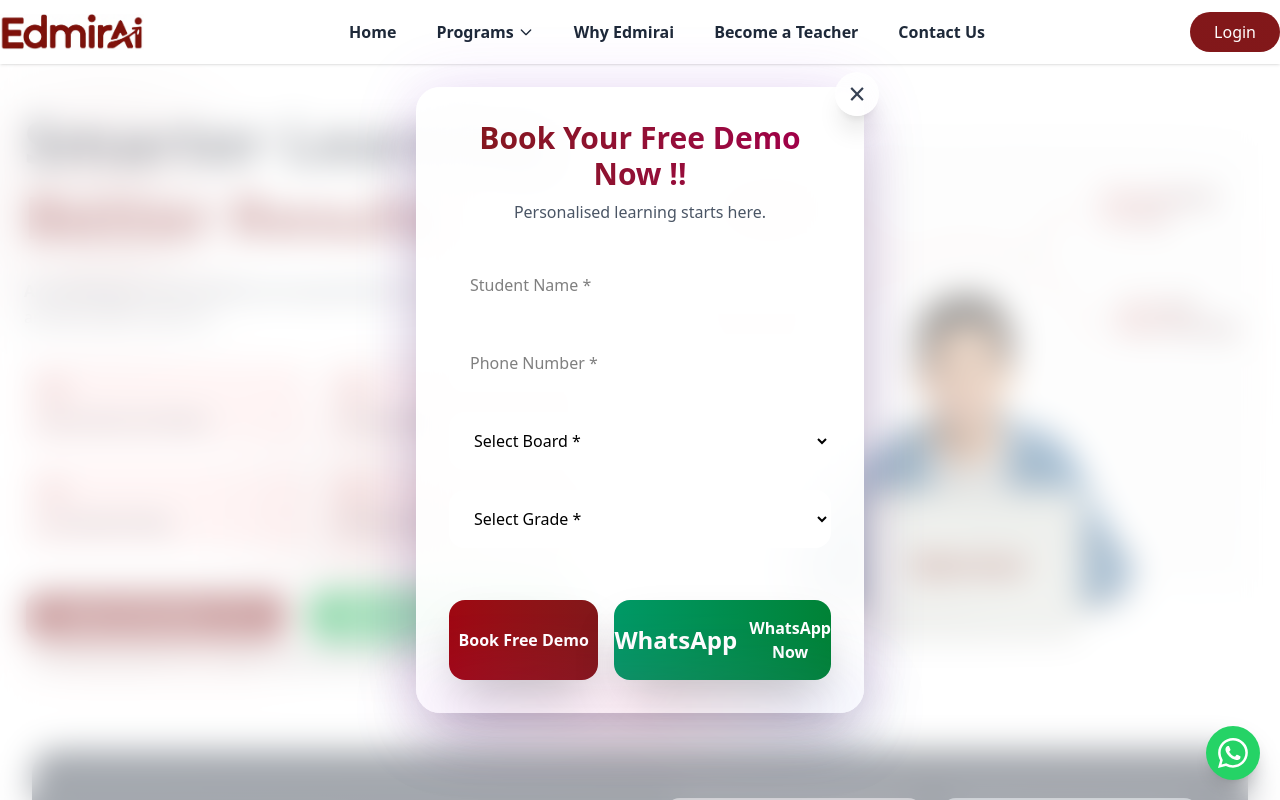
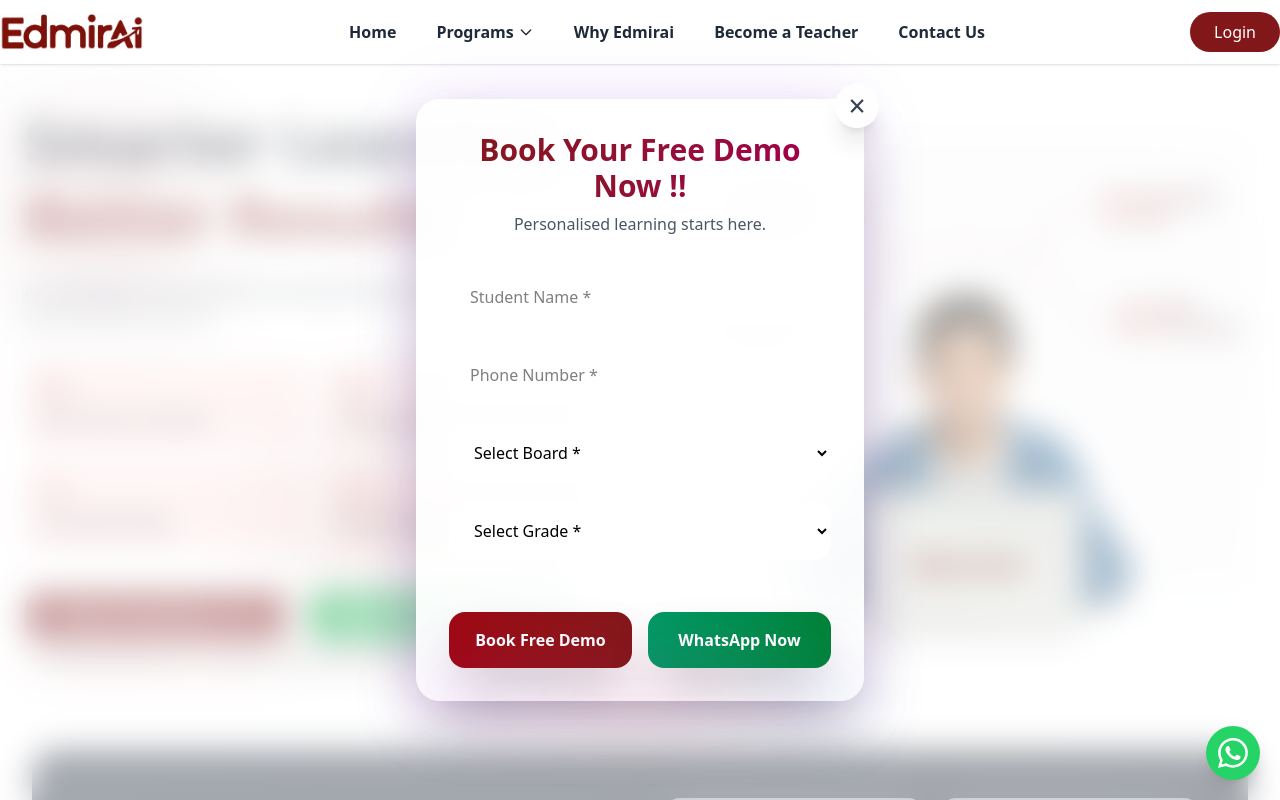
Before and after one commit to Chetan2520/EdmireAi, a React (Vite) app: page / in a window 1280 px wide. Shown: the top 800 px of the page. Built offline with nearby package versions, Linux system fonts and the light colour scheme.

Commit message:
fix whatsapp

```diff
--- a/src/Form.jsx
+++ b/src/Form.jsx
@@ -176,7 +176,6 @@ const Form = ({ onClose }) => {
                 onClick={handleWhatsApp}
                 className="flex-1 bg-gradient-to-r from-emerald-600 to-green-700 text-white font-bold py-4 rounded-2xl shadow-2xl hover:shadow-green-500/40 transform hover:-translate-y-1 transition-all duration-300 flex items-center justify-center gap-3"
               >
-                <span className="text-2xl">WhatsApp</span>
                 WhatsApp Now
               </button>
             </div>
```
Also changed, not shown: 1 other file (tests, documents, lock files or other folders).
